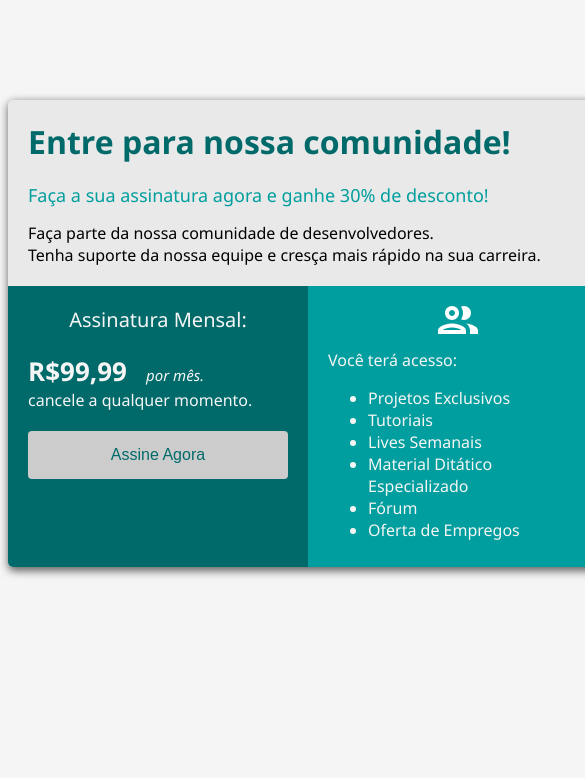
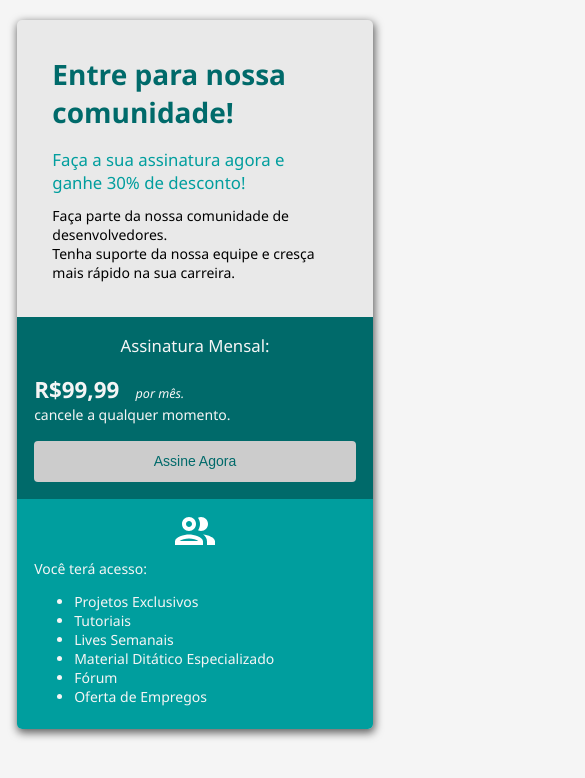
Before and after one commit to AngeloModanez/Course-Registration, a plain HTML site: page index.html in a window 390 px wide. Shown: the top 778 px of the page, 585 px wide, since content can reach past the window. Drawn offline with Linux system fonts and the light colour scheme.

Commit message:
close #6 - Responsividade

```diff
--- a/index.html
+++ b/index.html
@@ -13,28 +13,28 @@
         background-color: #e9e9e9;
         margin: auto;
         width: 600px;
-        margin-top: 100px;
+        margin-top: 20px;
         box-shadow: 1px 3px 8px 1px rgb(0, 0, 0, 0.6);
         border-radius: 5px;
         overflow: hidden;
       }
 
       .header {
-        padding: 20px;
+        padding: 2.5rem;
       }
 
       .header-title {
         color: #006a6a;
-        font-size: 32px;
+        font-size: 2rem;
         font-weight: 700;
-        margin-bottom: 20px;
+        margin-bottom: 1.2rem;
       }
 
       .header-subtitle {
         color: #009e9e;
-        font-size: 18px;
+        font-size: 1.2rem;
         font-weight: 500;
-        margin-bottom: 15px;
+        margin-bottom: 0.9rem;
       }
 
       .flex-container {
@@ -45,34 +45,34 @@
 
       .col-1 {
         width: 50%;
-        padding: 20px;
+        padding: 1.2rem;
         background-color: #006a6a;
       }
 
       .col1title {
         text-align: center;
-        margin-bottom: 20px;
-        font-size: 20px;
+        margin-bottom: 1.2rem;
+        font-size: 1.2rem;
       }
 
       .price {
         font-weight: 700;
-        font-size: 26px;
+        font-size: 1.6rem;
       }
 
       .mounth {
-        font-size: 15px;
+        font-size: 0.9rem;
         font-style: italic;
-        margin-left: 15px;
+        margin-left: 0.9rem;
       }
 
       button {
-        margin-top: 20px;
+        margin-top: 1.2rem;
         width: 100%;
-        padding: 15px 32px;
+        padding: 0.9rem 2rem;
         color: #006a6a;
         background-color: #cccccc;
-        font-size: 16px;
+        font-size: 1rem;
         border-radius: 4px;
         border: none;
         cursor: pointer;
@@ -85,11 +85,31 @@
       .col-2 {
         background-color: #009e9e;
         width: 50%;
-        padding: 10px 20px;
+        padding: 0.6rem 1.2rem;
       }
 
       .img {
         text-align: center;
+      }
+
+      @media screen and (max-width: 620px) {
+        html {
+          font-size: 14px;
+        }
+
+        .flex-container {
+          flex-direction: column;
+        }
+
+        .col-1,
+        .col-2 {
+          width: 100%;
+          box-sizing: border-box;
+        }
+
+        .container{
+            width: 95%;
+        }
       }
     </style>
   </head>
```
